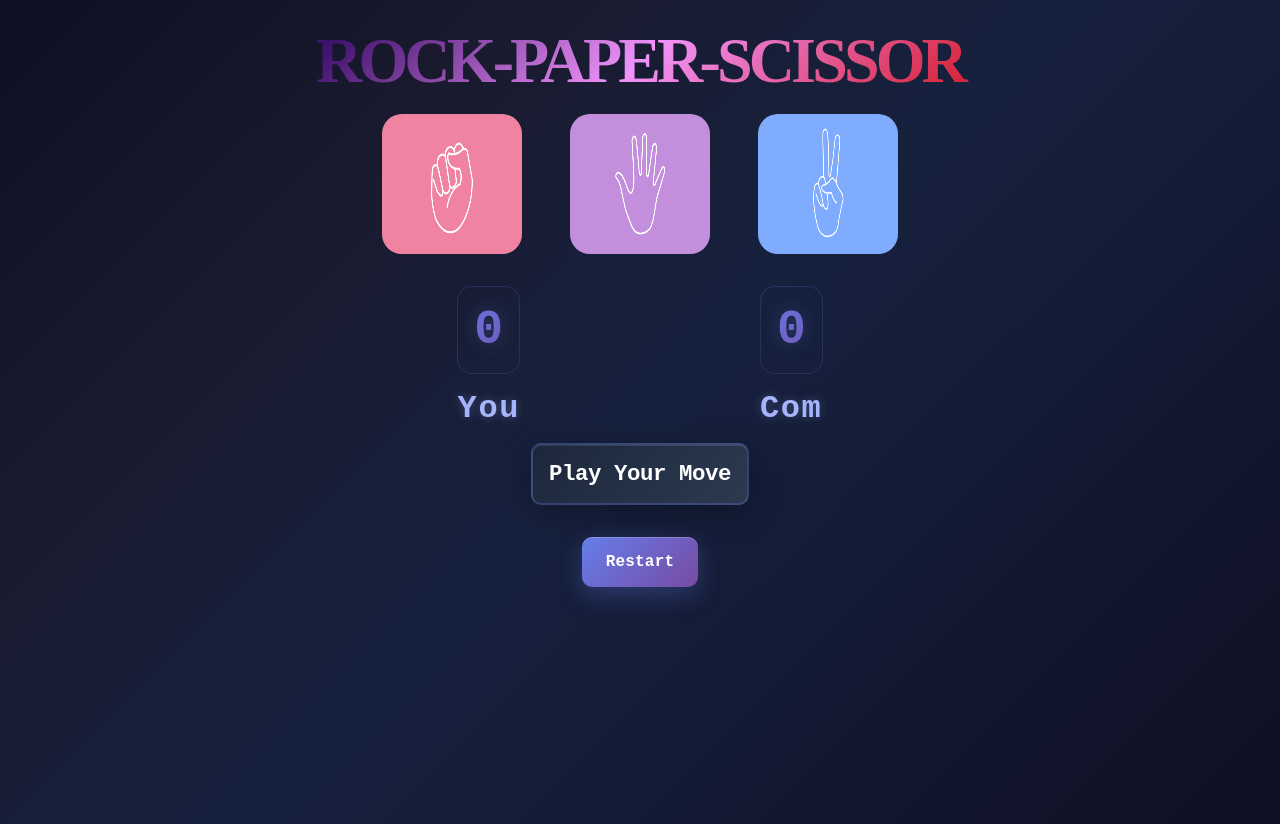
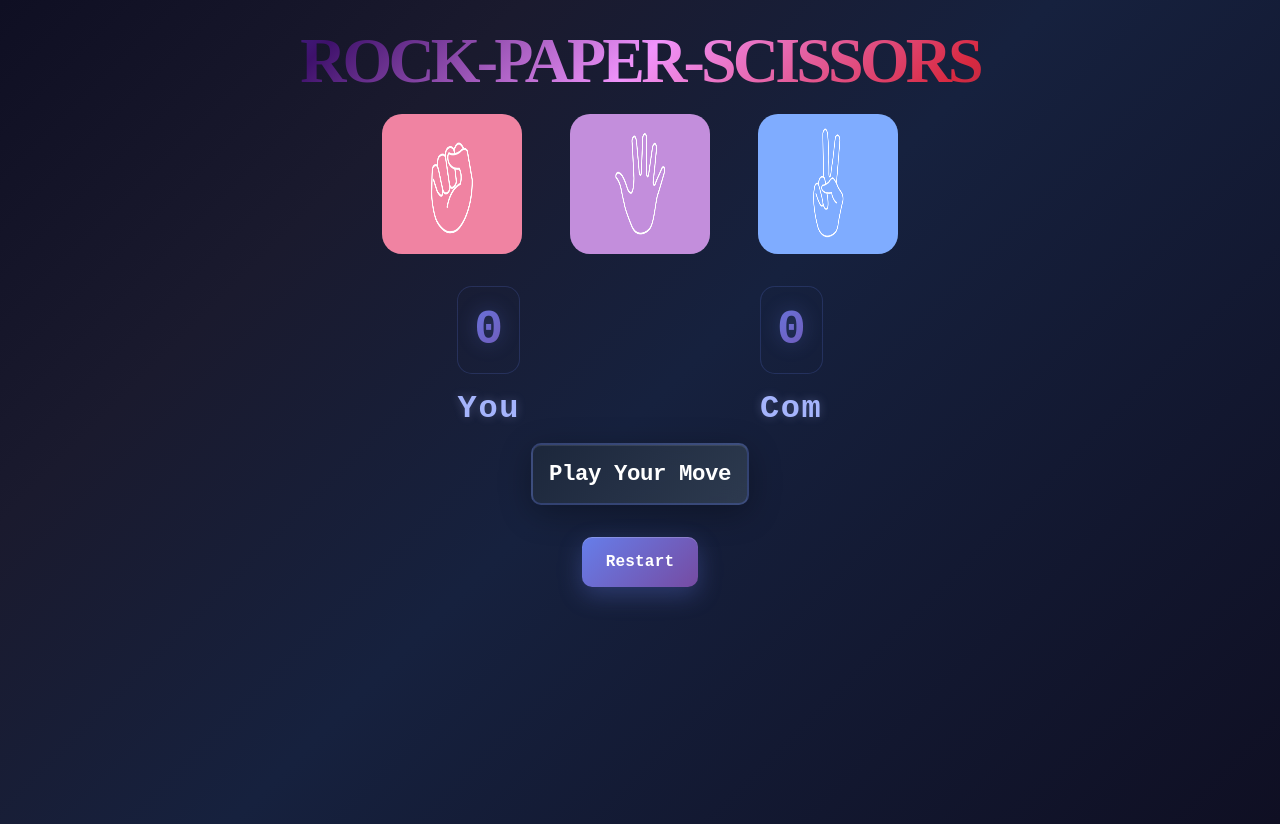
Before and after one commit to Muhammad-Qasim-Sajid/Rock-Paper-Scissors-Game, a plain HTML site: page index.html in a window 1280 px wide. Drawn offline with Linux system fonts and the light colour scheme.

Commit message:
Do some changes.

```diff
--- a/index.html
+++ b/index.html
@@ -3,13 +3,13 @@
 <head>
     <meta charset="UTF-8">
     <meta name="viewport" content="width=device-width, initial-scale=1.0">
-    <title>Rock, Paper & Scissor</title>
+    <title>Rock, Paper & Scissors</title>
 </head>
 <link rel="stylesheet" href="style.css">
 <body class="body">
 
     <!-- Game name -->
-    <h1 class="heading">ROCK-PAPER-SCISSOR</h1>
+    <h1 class="heading">ROCK-PAPER-SCISSORS</h1>
 
     <!-- All the boxes of choices -->
     <div class="choices">
```
